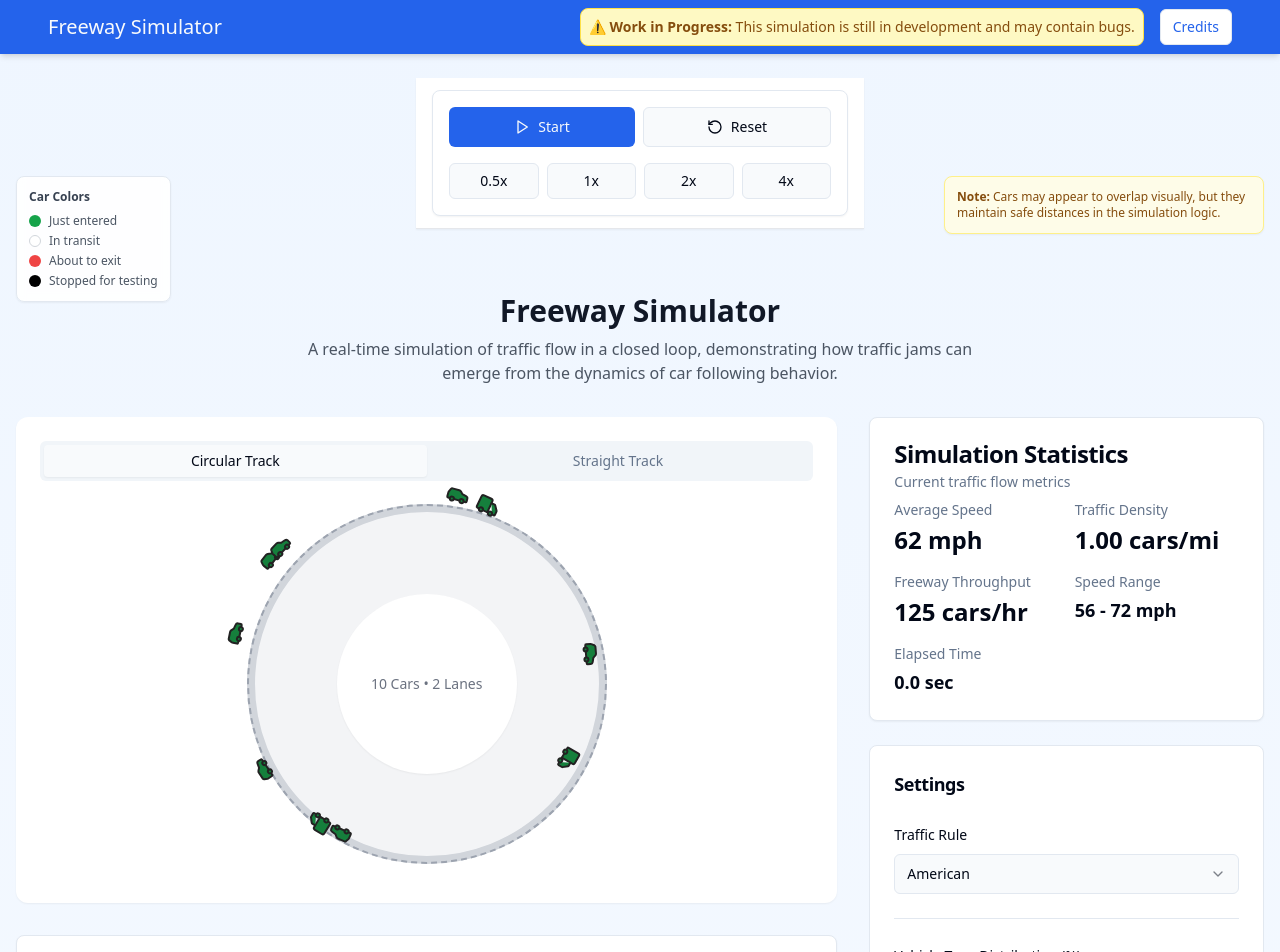
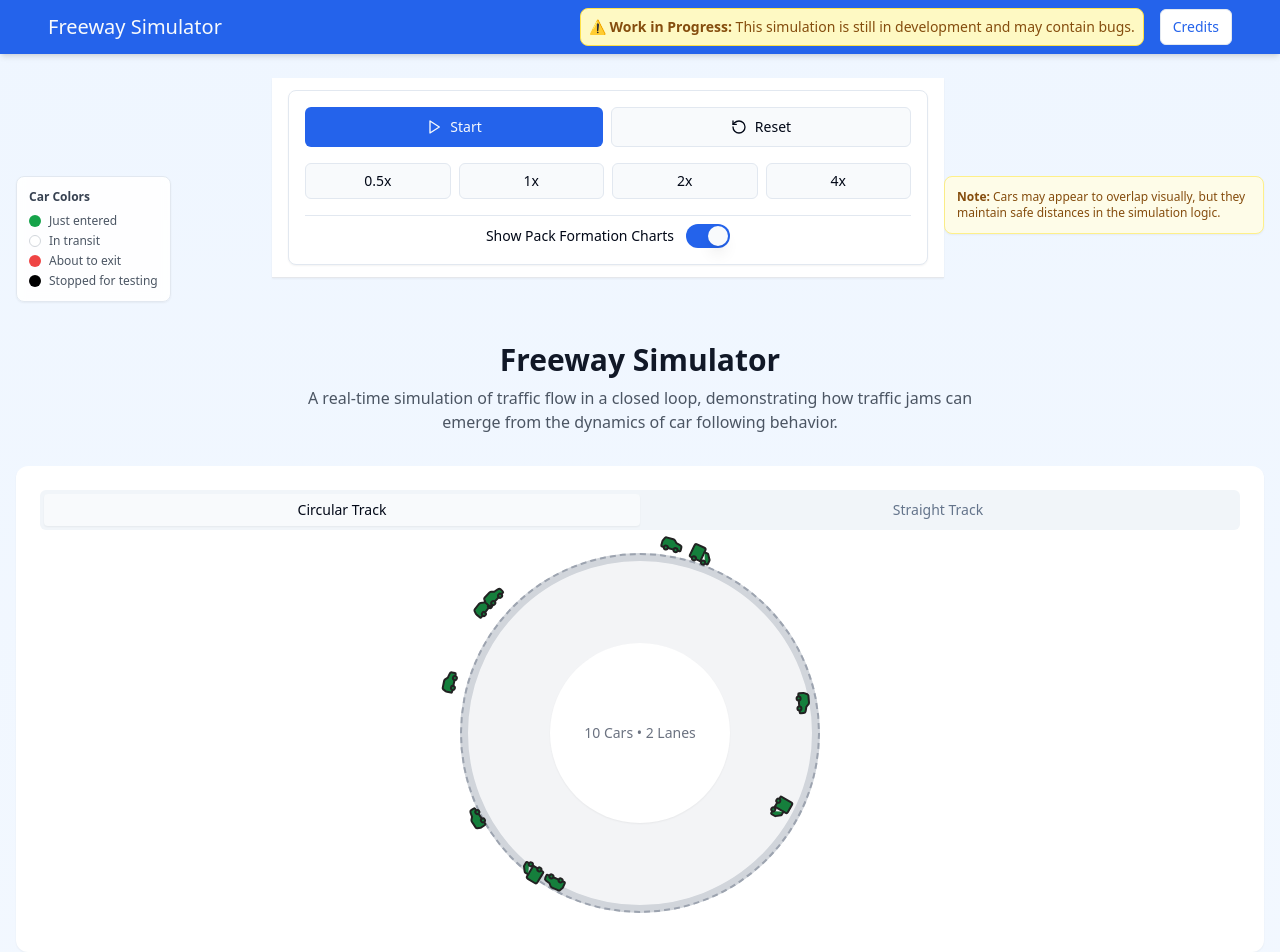
Before and after one commit to aaryanpraveen16/freeway-simulator, a React (Vite) app: page /freeway-simulator in a window 1280 px wide. Shown: the top 952 px of the page. Built offline with nearby package versions, Linux system fonts and the light colour scheme.

Commit message:
feat: Add pack formation toggle and layout adjustments
- Implemented a toggle (slider) to show/hide the pack formation section.
- Adjusted the track width to match the screen width.
- Moved simulation stats to the bottom to utilize the full screen space.

```diff
--- a/src/components/StickyControlBar.tsx
+++ b/src/components/StickyControlBar.tsx
@@ -2,6 +2,8 @@
 import React from "react";
 import { Card, CardContent } from "@/components/ui/card";
 import { Button } from "@/components/ui/button";
+import { Switch } from "@/components/ui/switch";
+import { Label } from "@/components/ui/label";
 import { Pause, Play, RotateCcw } from "lucide-react";
 
 interface StickyControlBarProps {
@@ -9,6 +11,8 @@ interface StickyControlBarProps {
   onToggleSimulation: () => void;
   onReset: () => void;
   setSimulationSpeed: (speed: number) => void;
+  showPackFormation: boolean;
+  onTogglePackFormation: (show: boolean) => void;
 }
 
 const StickyControlBar: React.FC<StickyControlBarProps> = ({
@@ -16,12 +20,14 @@ const StickyControlBar: React.FC<StickyControlBarProps> = ({
   onToggleSimulation,
   onReset,
   setSimulationSpeed,
+  showPackFormation,
+  onTogglePackFormation,
 }) => {
   return (
-    <div className="sticky top-0 left-1/2 -translate-x-1/2 z-50 bg-white/95 backdrop-blur-sm border-b border-gray-200 shadow-sm max-w-md">
-      <div className="mx-auto px-4 py-3 max-w-md">
+    <div className="sticky top-0 left-1/2 -translate-x-1/2 z-50 bg-white/95 backdrop-blur-sm border-b border-gray-200 shadow-sm max-w-2xl">
+      <div className="mx-auto px-4 py-3 max-w-2xl">
         <Card>
-          <CardContent className="p-4  space-y-4">
+          <CardContent className="p-4 space-y-4">
             <div className="flex gap-2">
               <Button
                 onClick={onToggleSimulation}
@@ -85,6 +91,17 @@ const StickyControlBar: React.FC<StickyControlBarProps> = ({
                 4x
               </Button>
             </div>
+
+            <div className="flex items-center justify-center gap-3 pt-2 border-t">
+              <Label htmlFor="pack-formation-toggle" className="text-sm">
+                Show Pack Formation Charts
+              </Label>
+              <Switch
+                id="pack-formation-toggle"
+                checked={showPackFormation}
+                onCheckedChange={onTogglePackFormation}
+              />
+            </div>
           </CardContent>
         </Card>
       </div>
--- a/src/pages/Index.tsx
+++ b/src/pages/Index.tsx
@@ -69,6 +69,7 @@ const Index = () => {
   const [simulationSpeed, setSimulationSpeed] = useState<number>(1);
   const [trafficRule, setTrafficRule] = useState<'american' | 'european'>('american');
   const [stoppedCars, setStoppedCars] = useState<Set<number>>(new Set());
+  const [showPackFormation, setShowPackFormation] = useState<boolean>(true);
 
   const animationFrameRef = useRef<number | null>(null);
   const lastTimestampRef = useRef<number | null>(null);
@@ -398,6 +399,8 @@ const Index = () => {
         onToggleSimulation={toggleSimulation}
         onReset={handleReset}
         setSimulationSpeed={setSimulationSpeed}
+        showPackFormation={showPackFormation}
+        onTogglePackFormation={setShowPackFormation}
       />
 
       {/* Color Legend - moved down to avoid overlap */}
@@ -441,8 +444,8 @@ const Index = () => {
           </p>
         </header>
 
-        <div className="grid grid-cols-1 lg:grid-cols-3 gap-8">
-          <div className="lg:col-span-2 space-y-8">
+        {/* Full width track */}
+        <div className="mb-8">
           <div className="bg-white rounded-xl shadow-sm p-6">
             <TrafficTrack
               cars={cars}
@@ -453,21 +456,19 @@ const Index = () => {
               onResumeCar={handleResumeCar}
             />
           </div>
-
-            <CarStatsCard cars={cars} laneLength={laneLength} />
-
-            <div className="bg-white rounded-xl shadow-sm p-6">
-              <SimulationInfo />
-            </div>
         </div>
 
-          <div className="space-y-6">
+        {/* Stats and controls row */}
+        <div className="grid grid-cols-1 lg:grid-cols-3 gap-8 mb-8">
+          <div className="lg:col-span-2">
             <StatsDisplay
               cars={cars}
               laneLength={laneLength}
               elapsedTime={elapsedTime}
             />
+          </div>
 
+          <div>
             <ControlPanel
               params={params}
               onUpdateParams={handleUpdateParams}
@@ -477,7 +478,17 @@ const Index = () => {
           </div>
         </div>
 
-        {/* Charts in vertical layout with descriptions */}
+        {/* Additional info sections */}
+        <div className="grid grid-cols-1 lg:grid-cols-2 gap-8 mb-8">
+          <CarStatsCard cars={cars} laneLength={laneLength} />
+
+          <div className="bg-white rounded-xl shadow-sm p-6">
+            <SimulationInfo />
+          </div>
+        </div>
+
+        {/* Charts in vertical layout with descriptions - only show if pack formation is enabled */}
+        {showPackFormation && (
           <div className="mt-8 space-y-12">
             {/* Research Visualizations */}
             <div className="grid grid-cols-1 lg:grid-cols-2 gap-8">
@@ -561,6 +572,7 @@ const Index = () => {
               </div>
             </div> */}
           </div>
+        )}
       </div>
     </div>
   );
```
Lines whose indentation alone changed are shown as unchanged.
